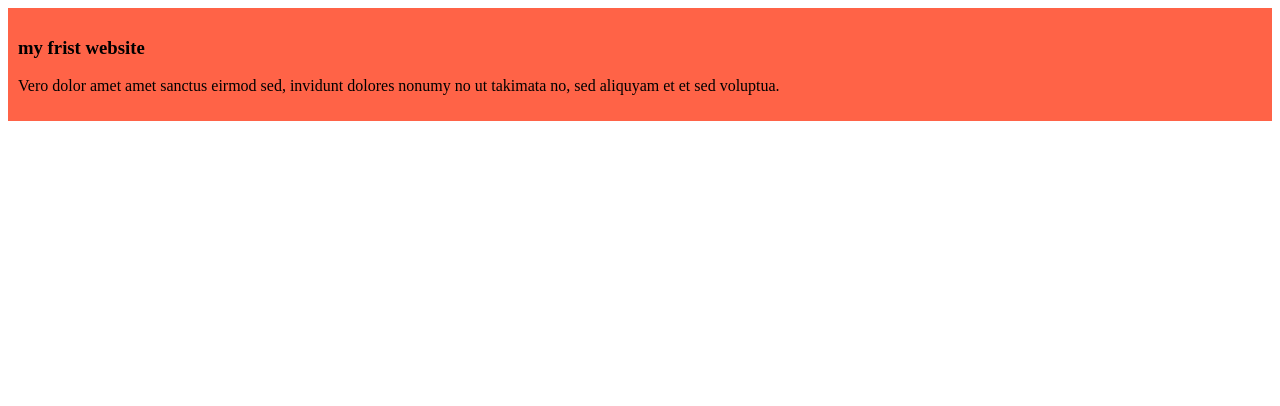
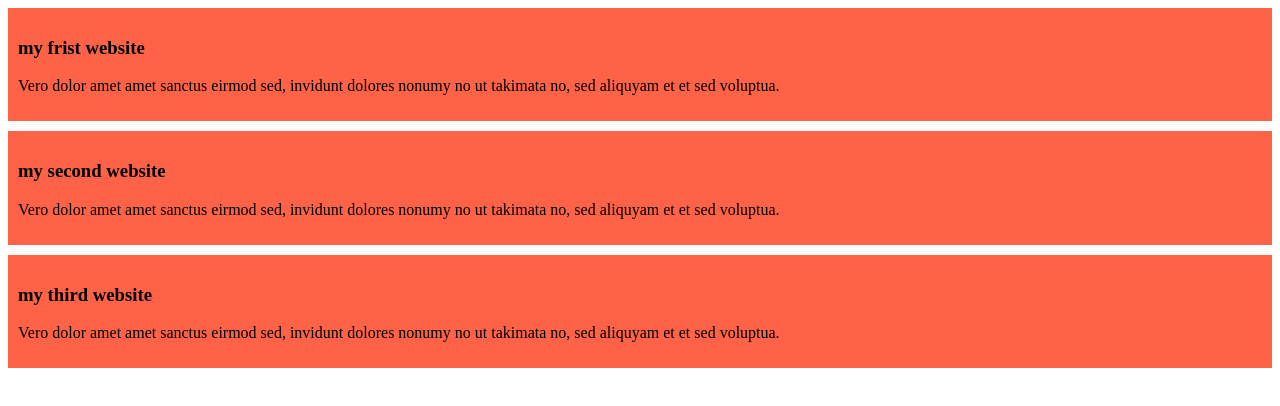
Before and after one commit to mariasultanausno/my-simple-website, a plain HTML site: page index.html in a window 1280 px wide. Drawn offline with Linux system fonts and the light colour scheme.

Commit message:
added the second and third blod

```diff
--- a/index.html
+++ b/index.html
@@ -11,5 +11,15 @@
         <h3> my frist website </h3>
         <p>Vero dolor amet amet sanctus eirmod sed, invidunt dolores nonumy no ut takimata no, sed aliquyam et et sed voluptua. </p>
     </div>
+
+      <div>
+        <h3> my second website </h3>
+        <p>Vero dolor amet amet sanctus eirmod sed, invidunt dolores nonumy no ut takimata no, sed aliquyam et et sed voluptua. </p>
+    </div>
+
+      <div>
+        <h3> my third website </h3>
+        <p>Vero dolor amet amet sanctus eirmod sed, invidunt dolores nonumy no ut takimata no, sed aliquyam et et sed voluptua. </p>
+    </div>
 </body>
 </html>
--- a/styles/blog.css
+++ b/styles/blog.css
@@ -1,4 +1,5 @@
 div{
     background-color: tomato;
     padding: 10px;
+    margin-bottom: 10px;
 }
```
